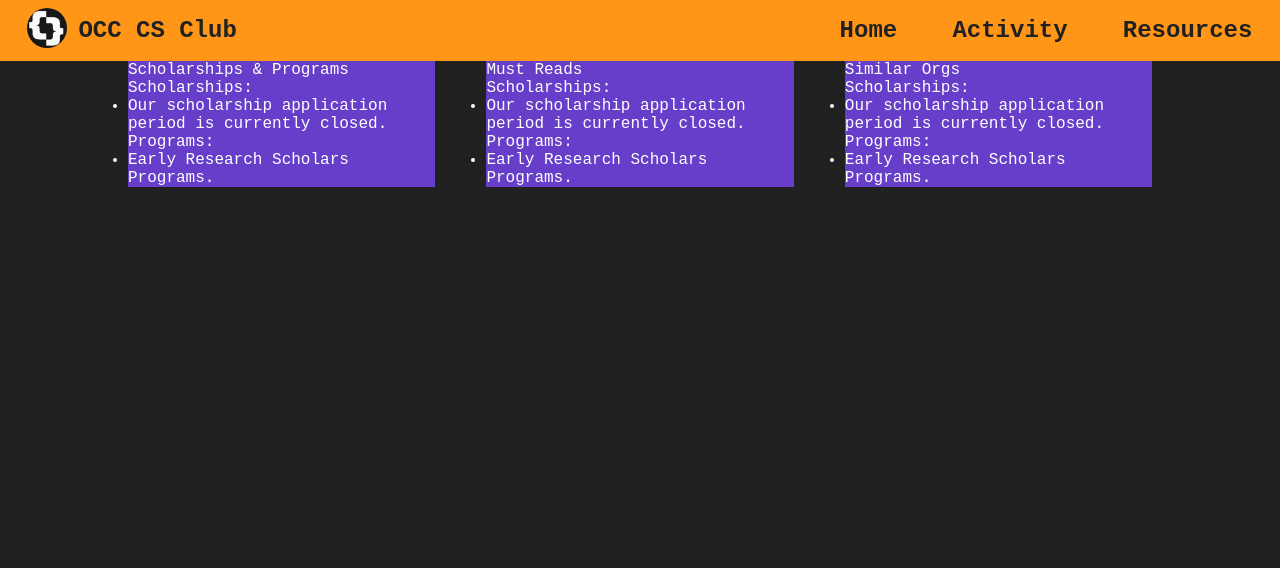
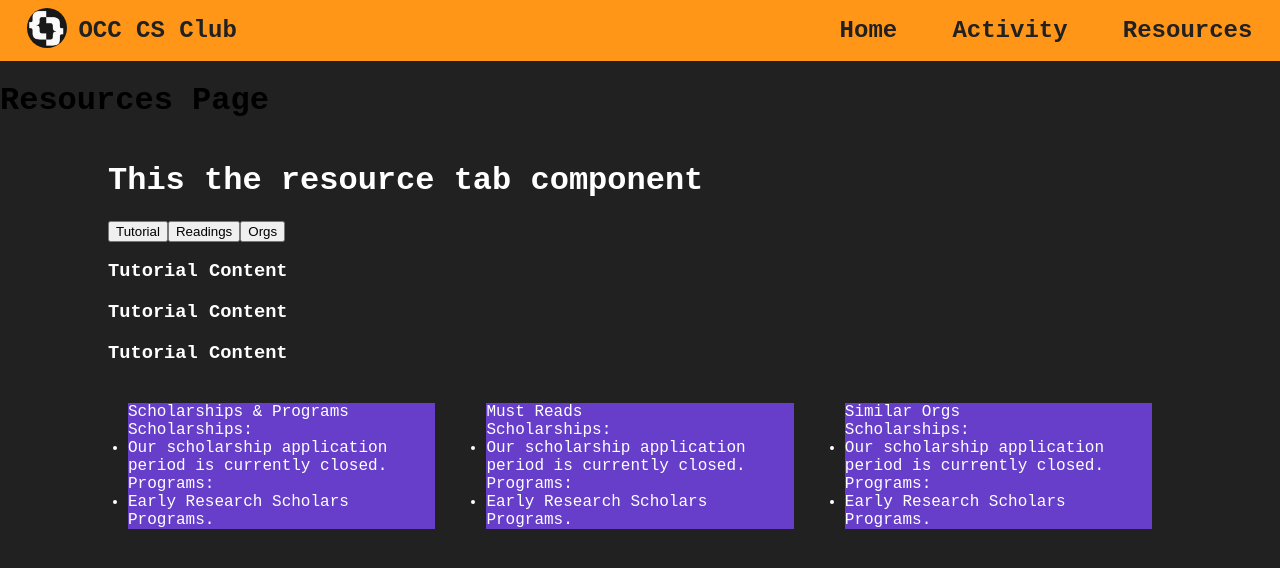
Before and after one commit to Computer-Science-Club-OCC/Computer-Science-Club-OCC.github.io, a React (Create React App) app: page /resources in a window 1280 px wide. Shown: the top 568 px of the page. Built offline with nearby package versions, Linux system fonts and the light colour scheme.

Commit message:
add some resources css and setup js

```diff
--- a/src/resources/Resources.js
+++ b/src/resources/Resources.js
@@ -1,8 +1,12 @@
-import React from "react";
+import React, { useState, useEffect } from "react";
 import "./resources.css";
 
 export default function Resources() {
   return (
+
+    <>
+      <h1>Resources Page</h1>
+      <Tab />
       <div className="resources-container">
       <div className="resources-wrapper">
         <div className="resources-info">
@@ -46,5 +50,48 @@ export default function Resources() {
           </div>
         </div>
       </div>
+    </>
+
+
   );
 }
+
+function Tab() {
+
+  const [tabState, setTab] = useState(1);
+
+  const toggleTab = (index) => {
+    setTab(index)
+  }
+
+  return (
+    <div className="tab-container">
+      <h1>This the resource tab component</h1>
+      <button>Tutorial</button>
+      <button>Readings</button>
+      <button>Orgs</button>
+      <div className="tab-dropdown container">
+        <div className="tab-dropdown-content">
+          <h3>Tutorial Content</h3>
+        </div>
+        <div className="tab-dropdown-content">
+          <h3>Tutorial Content</h3>
+        </div>
+        <div className="tab-dropdown-content">
+          <h3>Tutorial Content</h3>
+        </div>
+      </div>
+    </div>
+  )
+}
+
+
+function TabContent () {
+
+
+  return
+  (
+    <>
+    </>
+  )
+}
--- a/src/resources/resources.css
+++ b/src/resources/resources.css
@@ -1,3 +1,5 @@
+/* General styling */
+
 .resources-container{
     color: white;
     display: flex;
@@ -17,3 +19,13 @@
     padding: 0;
     margin: 0;
 }
+
+/* Tab styling */
+.tab-container {
+    overflow: hidden;
+    height: 100%;
+    min-width: 600px;
+    margin: 20px 60px;
+    display: block;
+    color: white
+}
```
Lines whose indentation alone changed are shown as unchanged.
